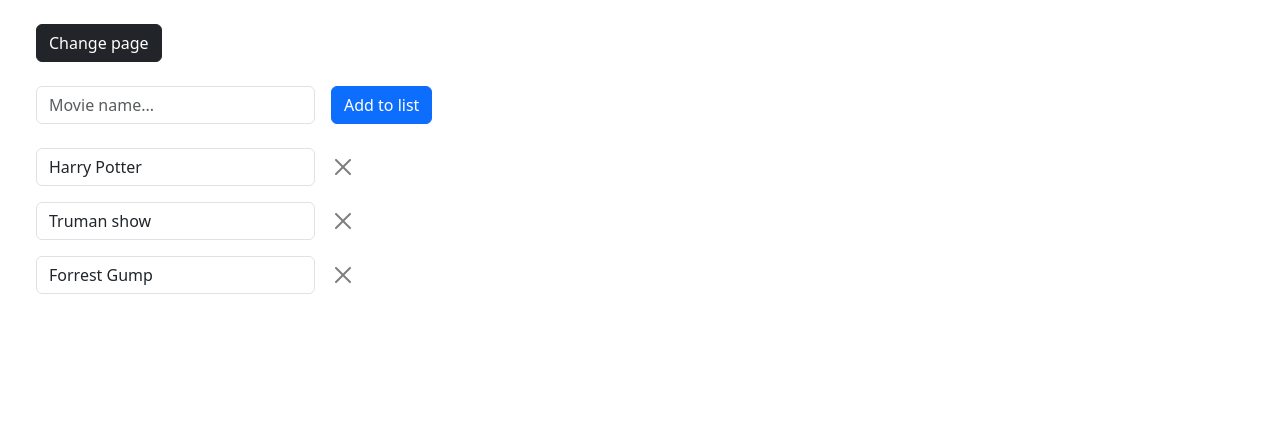
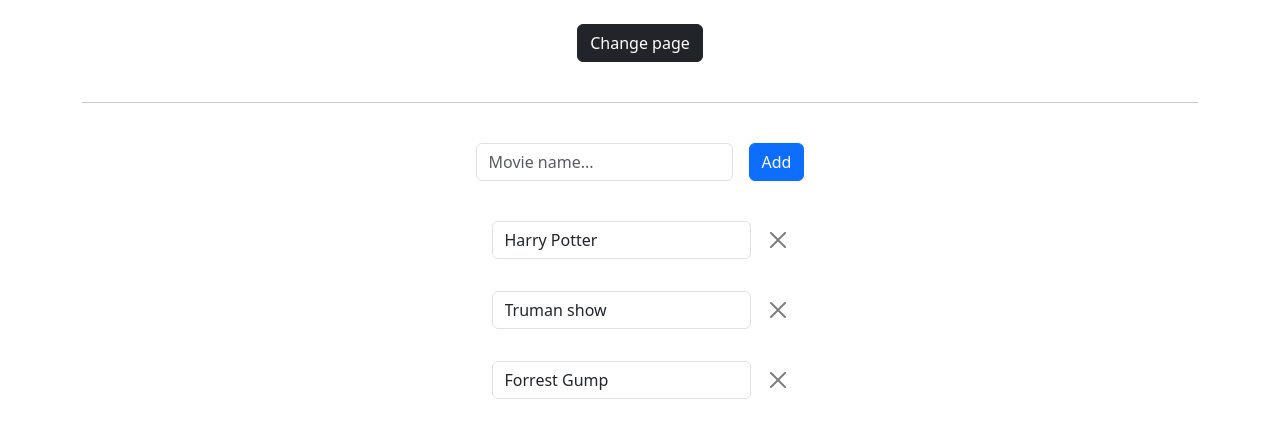
Before and after one commit to ntbcmnn/homework59, a React (Vite) app: page / in a window 1280 px wide. Shown: the top 438 px of the page. Built offline with nearby package versions, Linux system fonts and the light colour scheme; the HTML template or start-up script is replaced by a standard one.

Commit message:
Changed styles

```diff
--- a/src/App.tsx
+++ b/src/App.tsx
@@ -6,14 +6,17 @@ import Jokes from "./Containers/Jokes/Jokes.tsx";
 const App = () => {
   const [page, setPage] = useState<boolean>(false);
   return (
-    <div className="container m-4">
+    <div className="container my-4">
+      <div className="d-flex flex-column justify-content-center align-items-center">
         <button
           type="button"
-        className="btn btn-dark"
+          className="btn btn-dark mb-4"
           onClick={() => setPage(!page)}
         >
           Change page
         </button>
+      </div>
+      <hr />
       {page ? <Jokes /> : <Movies />}
     </div>
   );
--- a/src/Components/Movie/Movie.tsx
+++ b/src/Components/Movie/Movie.tsx
@@ -19,7 +19,7 @@ const Movie: React.FC<IMovieProps> = React.memo(
           value={name}
           key={id}
           onChange={(e) => updateMovie(id, e.target.value)}
-          className="form-control w-25"
+          className="form-control w-100"
         />
         <button
           type="button"
--- a/src/Components/MoviesForm/MoviesForm.tsx
+++ b/src/Components/MoviesForm/MoviesForm.tsx
@@ -22,17 +22,17 @@ const MoviesForm: React.FC<Props> = ({ addMovie }) => {
   return (
     <form
       onSubmit={handleSubmit}
-      className="d-flex justify-content-start gap-3 my-4"
+      className="d-flex justify-content-start align-items-center gap-3 my-4"
     >
       <input
         type="text"
         value={newMovieName}
         placeholder="Movie name..."
         onChange={(e) => setNewMovieName(e.target.value)}
-        className="form-control w-25"
+        className="form-control w-100"
       />
       <button type="submit" className="btn btn-primary">
-        Add to list
+        Add
       </button>
     </form>
   );
--- a/src/Containers/Movies/Movies.tsx
+++ b/src/Containers/Movies/Movies.tsx
@@ -33,7 +33,7 @@ const Movies = () => {
 
   const updateMovie = (id: string, updatedName: string): void => {
     setMovies((prevState) =>
-      prevState.map(movie =>
+      prevState.map((movie) =>
         movie.id === id ? { ...movie, name: updatedName } : movie,
       ),
     );
@@ -44,7 +44,7 @@ const Movies = () => {
   };
 
   return (
-    <div>
+    <div className="d-flex flex-column align-items-center mb-3">
       <MoviesForm addMovie={addMovie} />
       {movies.length === 0 ? (
         <h4 className="text-dark-emphasis">No movies have been added yet.</h4>
```
Lines whose indentation alone changed are shown as unchanged.
